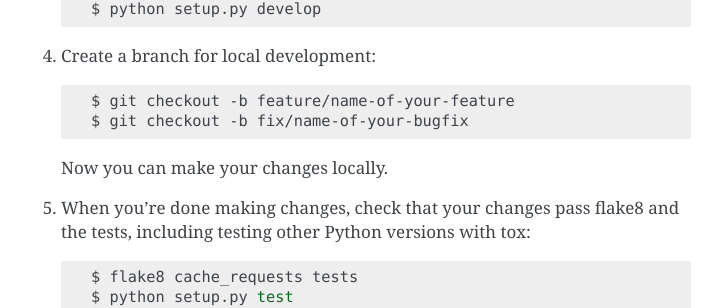
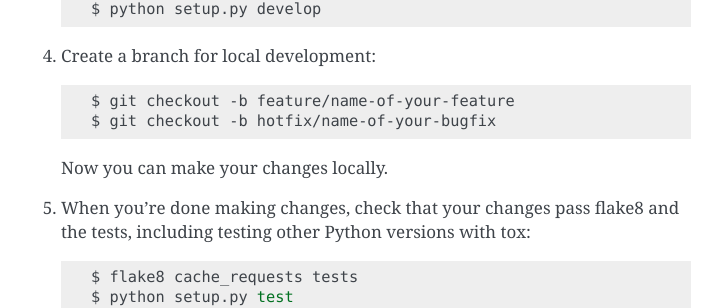
Before and after one commit to manuphatak/cache_requests, a Sphinx documentation site: the page built from docs/source/contributing.rst, in a window 1280 px wide and 900 px high, scrolled down 1414 px. Shown: the part 148-456 px from the top of the window, without its empty margins (389-1111 px from the left). Built offline with Sphinx 7.4.7, drawn with Linux system fonts in a browser that asks for light colours.

Commit message:
sync with cookiecutter

```diff
--- a/CONTRIBUTING.rst
+++ b/CONTRIBUTING.rst
@@ -103,7 +103,7 @@ Ready to contribute? Here's how to set up `cache_requests` for local development
 .. code-block:: shell
 
     $ git checkout -b feature/name-of-your-feature
-    $ git checkout -b fix/name-of-your-bugfix
+    $ git checkout -b hotfix/name-of-your-bugfix
 
    Now you can make your changes locally.
 
--- a/HISTORY.rst
+++ b/HISTORY.rst
@@ -8,7 +8,7 @@ Next Release
 * Coming Soon
 
 2.0.0 (2015-12-12)
---------------------
+------------------
 
 * API completely rewritten
 * New API extends ``requests`` internals as opposed to monkeypatching.
--- a/docs/source/conf.py
+++ b/docs/source/conf.py
@@ -1,5 +1,5 @@
 #!/usr/bin/env python
-# -*- coding: utf-8 -*-
+# coding=utf-8
 import sys
 from os.path import abspath, relpath
 import sphinx.environment
--- a/docs/source/contributing.rst
+++ b/docs/source/contributing.rst
@@ -73,7 +73,7 @@ Ready to contribute? Here's how to set up `cache_requests` for local development
 4. Create a branch for local development::
 
     $ git checkout -b feature/name-of-your-feature
-    $ git checkout -b fix/name-of-your-bugfix
+    $ git checkout -b hotfix/name-of-your-bugfix
 
    Now you can make your changes locally.
 
--- a/setup.py
+++ b/setup.py
@@ -55,7 +55,7 @@ setup(  # :off
     license='MIT',
     zip_safe=False,
     cmdclass={'test': PyTest},
-    keywords='cache_requests',
+    keywords='cache_requests Manu Phatak',
     classifiers=[
         'Development Status :: 5 - Production/Stable',
         'Intended Audience :: Developers',
```
Also changed, not shown: setup.cfg (line endings or trailing spaces), 3 other files.
